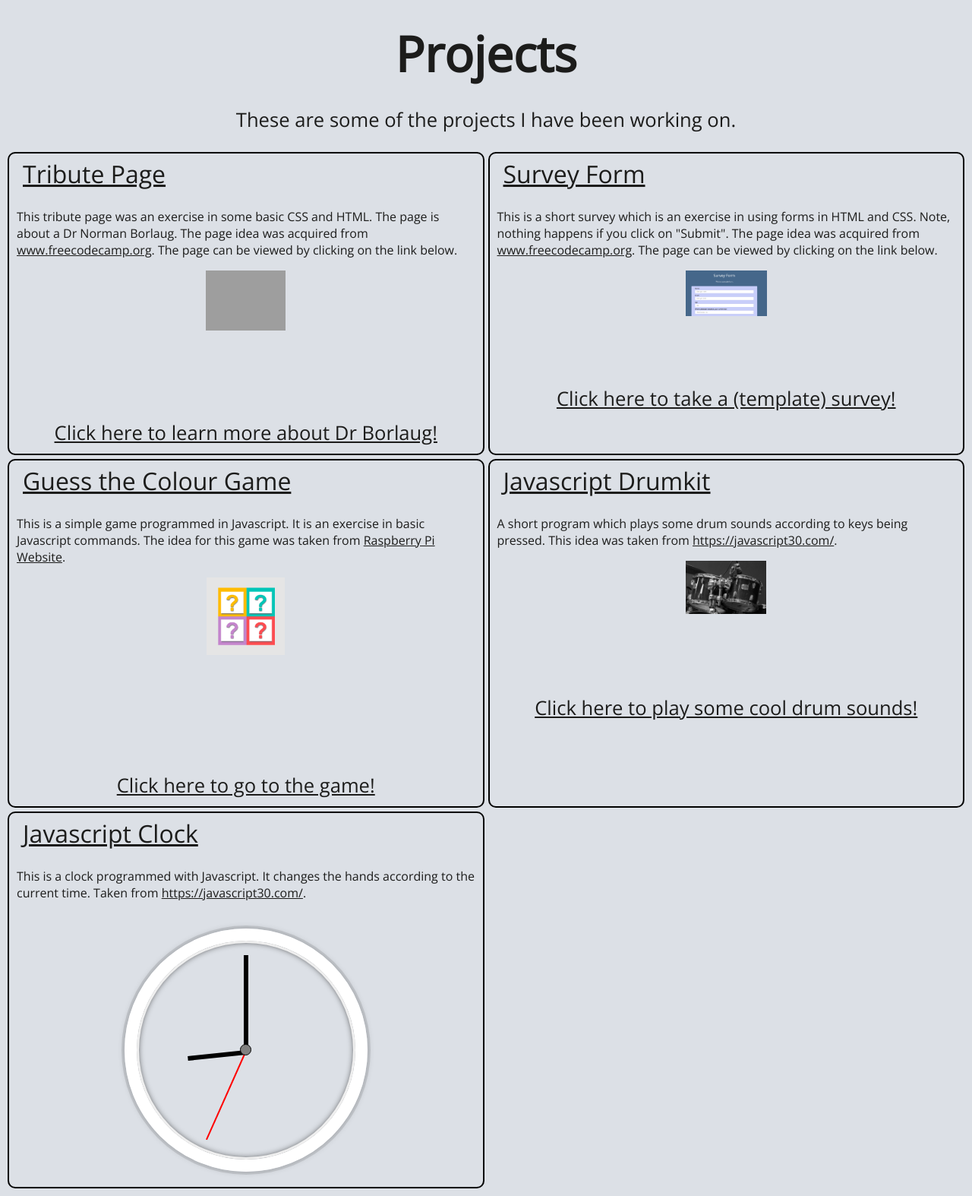
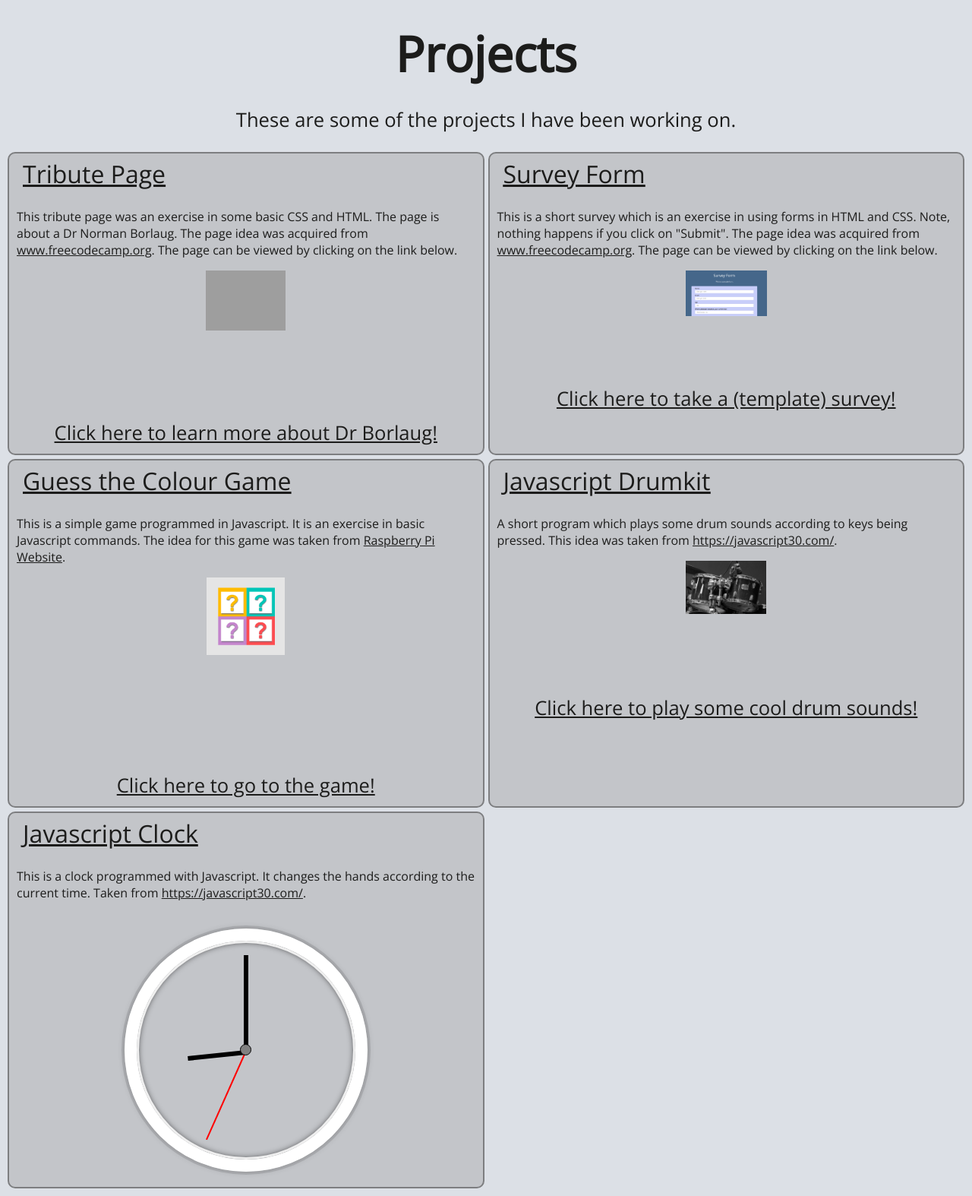
Before and after one commit to anuragpurkayastha/anuragpurkayastha.github.io, a PHP site: page / in a window 1280 px wide. Shown: the part 826-2400 px from the top of the page at 76% size. Run offline with PHP 8.4, Linux system fonts and the light colour scheme; grey boxes are pictures that could not be loaded.

Commit message:
Fixed issue with guess the colour game background

```diff
--- a/css/style.css
+++ b/css/style.css
@@ -113,10 +113,11 @@ h1 {
   display: flex;
   flex:1;
   flex-direction: column;
-  border: 2px solid black;
+  border: 2px solid #7d7e80;
   border-radius: 10px;
   padding-left: 10px;
   padding-right: 10px;
+  background: #c3c5c9;
 }
 
 .project-section p {
@@ -322,7 +323,7 @@ input[type="submit"]{
 }
 
 .guessTheColourBody {
-  background: url(https://pixabay.com/get/53e5d3424a56b108feda8460825668204022dfe05b51774a71277dd2/question-556104_1920.jpg) bottom center;
+  background: url("guessTheColourImage_homepage.jpg") bottom center;
   background-size: contain;
   background-color: lightgrey;
 }
--- a/index.html
+++ b/index.html
@@ -27,11 +27,10 @@
 
 
         <!-- PROJECT TILES -->
-
+		<div class="projects-container">
             <!--Tribute Page -->
-		<div class="projects-container">
 			<div class="project-section">
-				<h3>Tribute Page</h3>
+				<h3><a href="./project1_tributepage.html">Tribute Page</a></h3>
 
 				<p>This tribute page was an exercise in some basic CSS and HTML. The page is about a Dr Norman Borlaug. The page idea was acquired from <a href="https://www.freecodecamp.org" target="_blank">www.freecodecamp.org</a>. The page can be viewed by clicking on the link below.</p>
 
@@ -42,7 +41,7 @@
 
       		<!--Survey Form -->
       		<div class="project-section">
-  			<h3>Survey Form</h3>
+      			<h3><a href="./project2_surveyform.html">Survey Form</a></h3>
 
       			<p>This is a short survey which is an exercise in using forms in HTML and CSS. Note, nothing happens if you click on "Submit". The page idea was acquired from <a href="https://www.freecodecamp.org" target="_blank">www.freecodecamp.org</a>. The page can be viewed by clicking on the link below.</p>
 
@@ -53,7 +52,7 @@
 
       		<!--Project 3 - Javascript Game: Guess The Colour-->
       		<div class="project-section">
-  			<h3>Guess the Colour Game</h3>
+      			<h3><a href="./GuessTheColourGame.html">Guess the Colour Game</a></h3>
 
       			<p>This is a simple game programmed in Javascript. It is an exercise in basic Javascript commands. The idea for this game was taken from <a href="https://projects.raspberrypi.org/en/projects/cd-beginner-javascript-sushi" target="_blank">Raspberry Pi Website</a>.</p>
 
@@ -64,7 +63,7 @@
 
     		<!-- Javascript Drumkit-->
       		<div class="project-section">
-  			<h3>Javascript Drumkit</h3>
+      			<h3><a href="./Javascript-Drumkit.html">Javascript Drumkit</a></h3>
 
       			<p>A short program which plays some drum sounds according to keys being pressed. This idea was taken from <a href="https://javascript30.com/" target="_blank">https://javascript30.com/</a>.</p>
 
```
Also changed, not shown: css/guessTheColourImage_homepage.jpg (added). Lines whose indentation alone changed are shown as unchanged.
